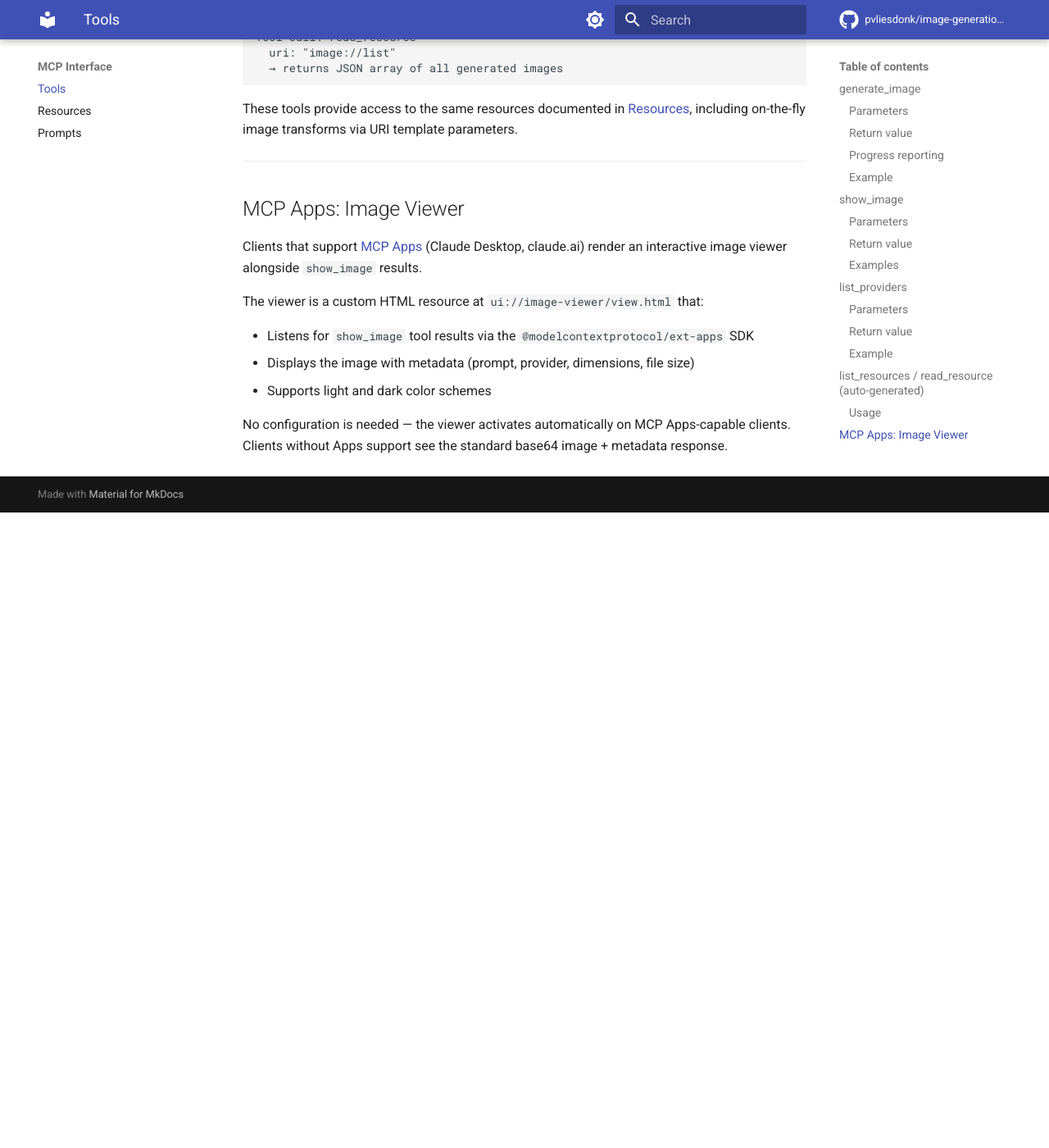
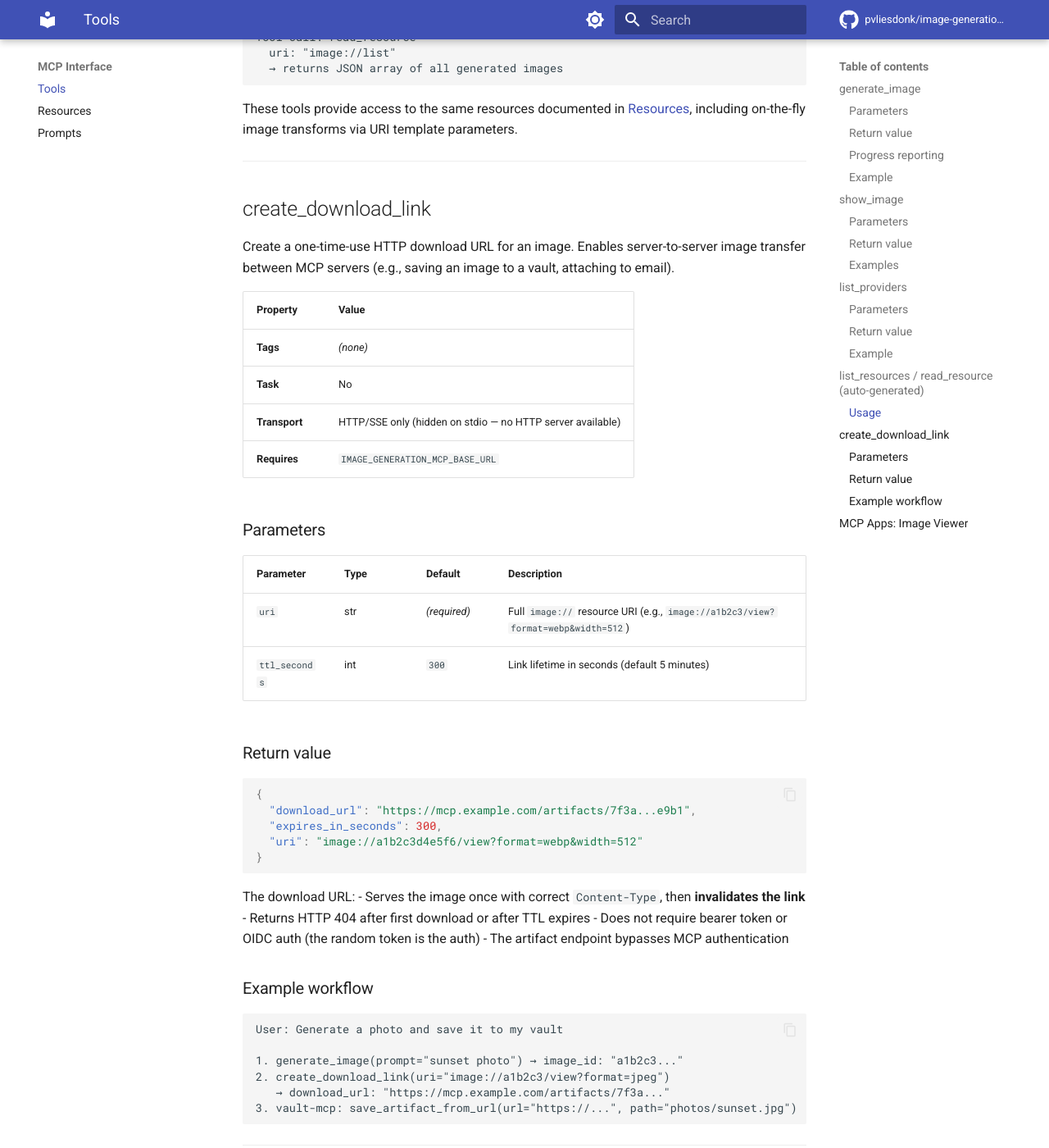
Before and after one commit to pvliesdonk/image-generation-mcp, an MkDocs documentation site: the page built from docs/tools.md, in a window 1280 px wide and 1400 px high, scrolled down 6168 px. Shown: the whole window at 82% size. Built offline with MkDocs 1.6.1 and Material for MkDocs 9.7.7, drawn with Linux system fonts in a browser that asks for light colours; comment, search, counter and statistics services are not loaded; before the commit the page ends 6793 px from its top, so only the background shows below that.

Commit message:
docs: add create_download_link to tools and design docs
Document the new create_download_link tool in docs/tools.md (full section
with parameters, return value, and example workflow) and
docs/design/provider-system.md (tools table + description paragraph).

Co-Authored-By: Claude Opus 4.6 <noreply@anthropic.com>

````diff
--- a/docs/tools.md
+++ b/docs/tools.md
@@ -247,6 +247,53 @@ These tools provide access to the same resources documented in [Resources](resou
 
 ---
 
+## create_download_link
+
+Create a one-time-use HTTP download URL for an image. Enables server-to-server image transfer between MCP servers (e.g., saving an image to a vault, attaching to email).
+
+| Property | Value |
+|----------|-------|
+| **Tags** | *(none)* |
+| **Task** | No |
+| **Transport** | HTTP/SSE only (hidden on stdio — no HTTP server available) |
+| **Requires** | `IMAGE_GENERATION_MCP_BASE_URL` |
+
+### Parameters
+
+| Parameter | Type | Default | Description |
+|-----------|------|---------|-------------|
+| `uri` | str | *(required)* | Full `image://` resource URI (e.g., `image://a1b2c3/view?format=webp&width=512`) |
+| `ttl_seconds` | int | `300` | Link lifetime in seconds (default 5 minutes) |
+
+### Return value
+
+```json
+{
+  "download_url": "https://mcp.example.com/artifacts/7f3a...e9b1",
+  "expires_in_seconds": 300,
+  "uri": "image://a1b2c3d4e5f6/view?format=webp&width=512"
+}
+```
+
+The download URL:
+- Serves the image once with correct `Content-Type`, then **invalidates the link**
+- Returns HTTP 404 after first download or after TTL expires
+- Does not require bearer token or OIDC auth (the random token is the auth)
+- The artifact endpoint bypasses MCP authentication
+
+### Example workflow
+
+```
+User: Generate a photo and save it to my vault
+
+1. generate_image(prompt="sunset photo") → image_id: "a1b2c3..."
+2. create_download_link(uri="image://a1b2c3/view?format=jpeg")
+   → download_url: "https://mcp.example.com/artifacts/7f3a..."
+3. vault-mcp: save_artifact_from_url(url="https://...", path="photos/sunset.jpg")
+```
+
+---
+
 ## MCP Apps: Image Viewer
 
 Clients that support [MCP Apps](https://modelcontextprotocol.io/specification/2025-06-18/server/utilities/apps) (Claude Desktop, claude.ai) render an interactive image viewer alongside `show_image` results.
````
Also changed, not shown: docs/design/provider-system.md (+6 -0 lines).
